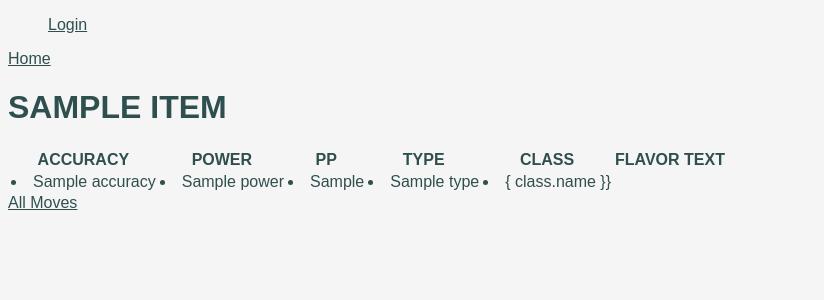
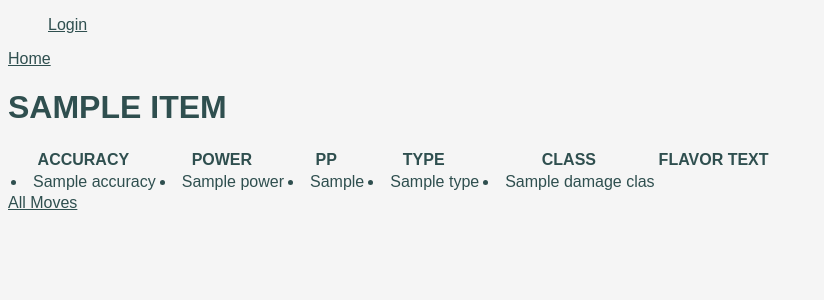
Before and after one commit to Kinciorska/pokedex, a Django app: page /pokemons/move/1/ in a window 1280 px wide. Shown: the top 300 px of the page, without its empty margins (0-824 px from the left). Run offline with Django 4.2, Linux system fonts and the light colour scheme; tables that the repository leaves empty hold one stand-in row (values such as "Sample post"); a database or web service that is not in the repository returns one stand-in record (values such as "Sample title"); data that the repository does not hold is empty; parts of the project's set-up code (start-up, migrations or seed data) failed here and were passed over.

Commit message:
fix - corrected template code style and variable

```diff
--- a/pokemons/templates/pokemons/move_detail.html
+++ b/pokemons/templates/pokemons/move_detail.html
@@ -4,7 +4,7 @@
 
 {% block content %}
 
-<h1>{{ name |upper }}</h1>
+<h1>{{ name|upper }}</h1>
 <table>
     <thead>
     <tr>
@@ -31,12 +31,12 @@
             <li>{{ type.name }}</li>
         </td>
         <td>
-            <li> { class.name }}</li>
+            <li>{{ class.name }}</li>
         </td>
         <td>
             {% for entry in flavor_text_list %}
             {% if entry.language.name == "en" %}
-            <li>{{ entry.flavor_text }} {{ entry.version_group.name |upper }}</li>
+            <li>{{ entry.flavor_text }} {{ entry.version_group.name|upper }}</li>
             {% endif %}
             {% endfor %}
         </td>
--- a/pokemons/templates/pokemons/pokemon.html
+++ b/pokemons/templates/pokemons/pokemon.html
@@ -4,7 +4,7 @@
 {% block title %} Pokedex {% endblock %}
 
 {% block content %}
-<h1>{{ pokemon.name |upper }}</h1>
+<h1>{{ pokemon.name|upper }}</h1>
 <table>
     <thead>
     <tr>
--- a/pokemons/templates/pokemons/type_details.html
+++ b/pokemons/templates/pokemons/type_details.html
@@ -3,7 +3,7 @@
 {% block title %} Types {% endblock %}
 
 {% block content %}
-<h1>{{ type_name |upper }} TYPE</h1>
+<h1>{{ type_name|upper }} TYPE</h1>
 <table>
     <thead>
     <tr>
```
